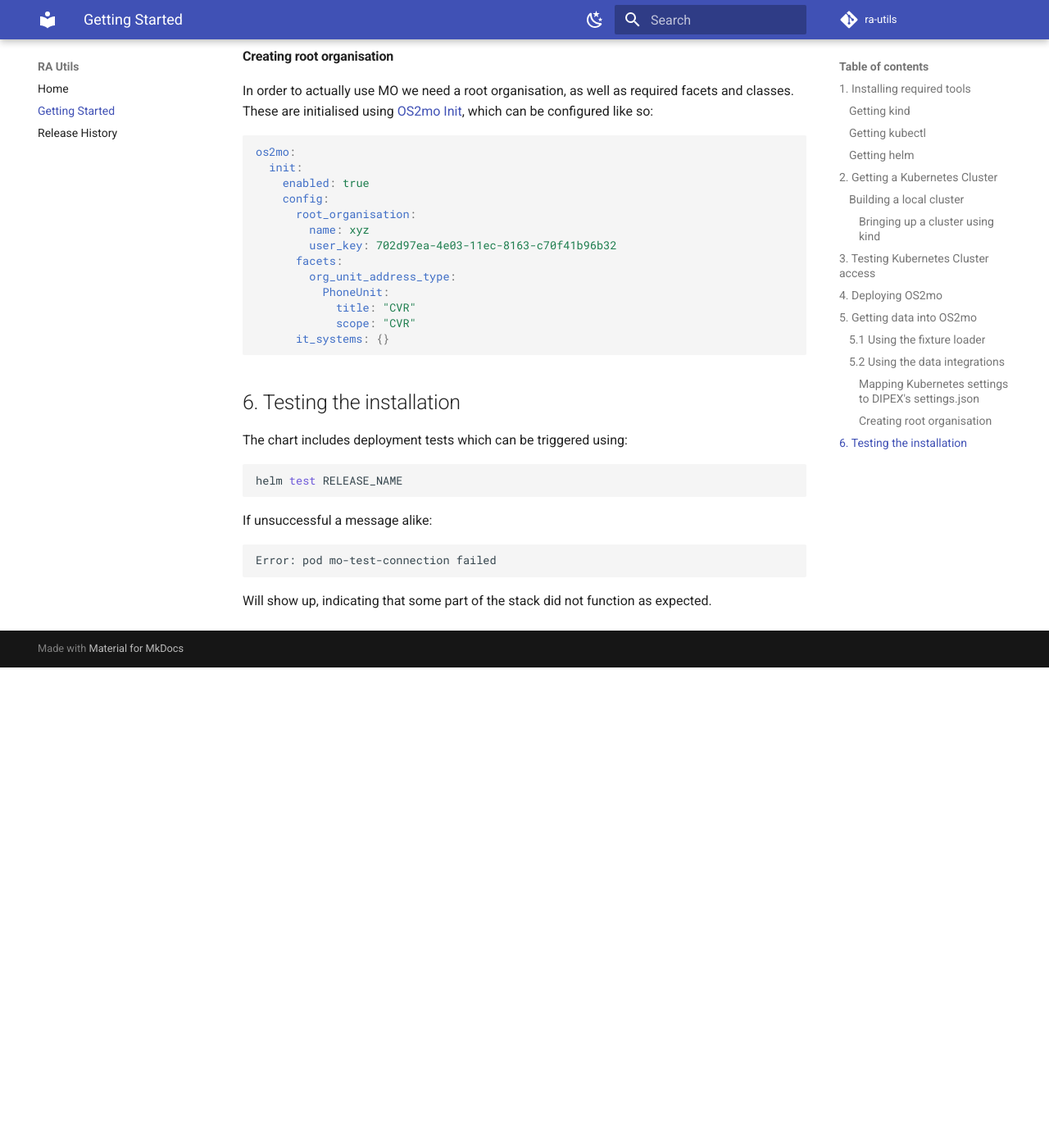
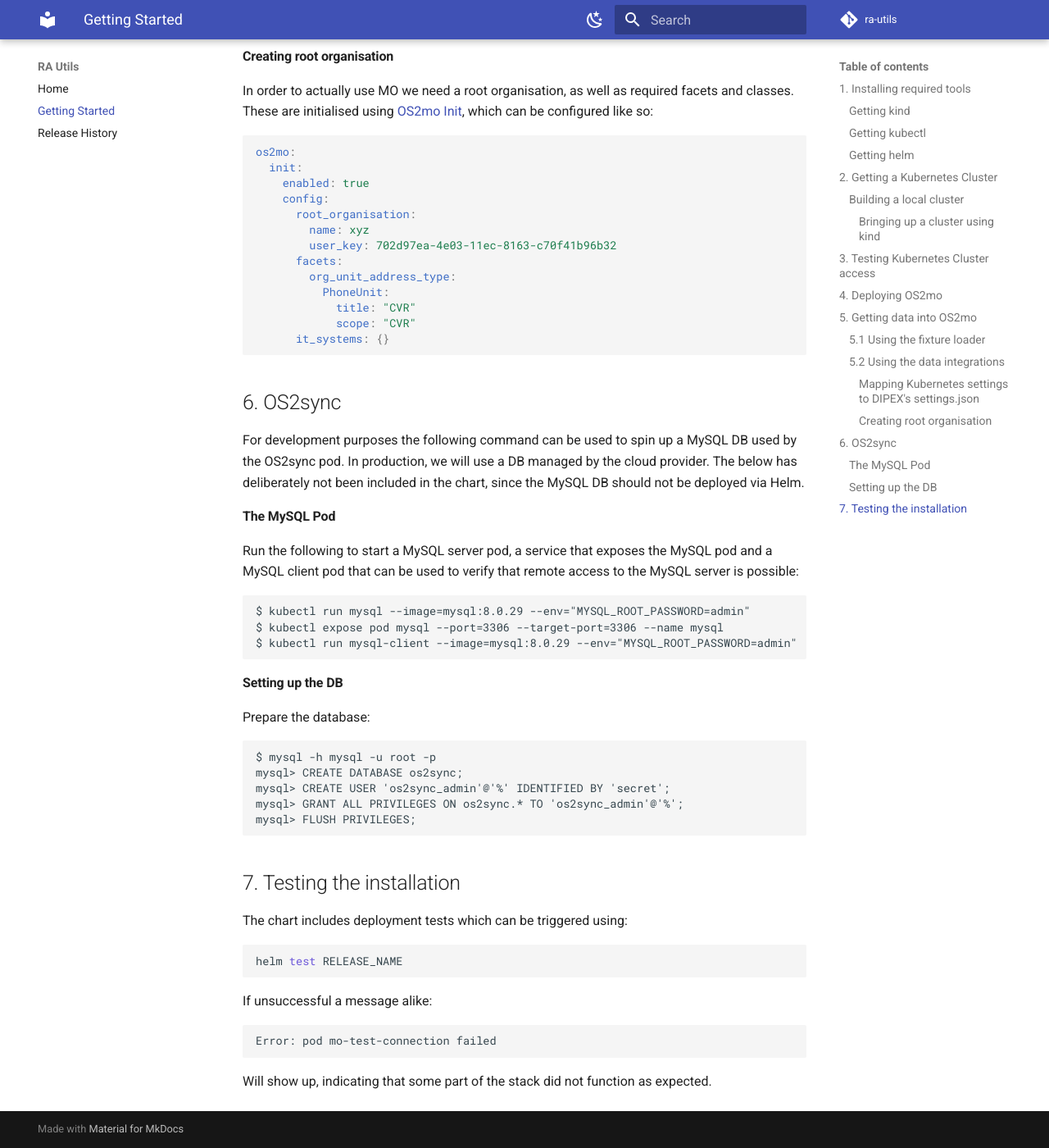
Before and after one commit to magenta-aps/os2mo-helm-chart, an MkDocs documentation site: the page built from docs/GettingStarted.md, in a window 1280 px wide and 1400 px high, scrolled down 4386 px. Shown: the whole window at 82% size. Built offline with MkDocs 1.6.1 and Material for MkDocs 9.7.7, drawn with Linux system fonts in a browser that asks for light colours; before the commit the page ends 5200 px from its top, so only the background shows below that.

Commit message:
[#49387] OS2sync deployment and service

````diff
--- /dev/null
+++ b/RELEASE.md
@@ -0,0 +1,3 @@
+Release type: minor
+
+[#49387] OS2sync in the chart
--- a/docs/GettingStarted.md
+++ b/docs/GettingStarted.md
@@ -199,7 +199,37 @@ os2mo:
       it_systems: {}
 ```
 
-## 6. Testing the installation
+## 6. OS2sync
+
+For development purposes the following command can be used to spin up
+a MySQL DB used by the OS2sync pod. In production, we will use a DB
+managed by the cloud provider. The below has deliberately not been
+included in the chart, since the MySQL DB should not be deployed via
+Helm.
+
+#### The MySQL Pod
+
+Run the following to start a MySQL server pod, a service that exposes the
+MySQL pod and a MySQL client pod that can be used to verify that remote
+access to the MySQL server is possible:
+```
+$ kubectl run mysql --image=mysql:8.0.29 --env="MYSQL_ROOT_PASSWORD=admin"
+$ kubectl expose pod mysql --port=3306 --target-port=3306 --name mysql
+$ kubectl run mysql-client --image=mysql:8.0.29 --env="MYSQL_ROOT_PASSWORD=admin"
+```
+
+#### Setting up the DB
+
+Prepare the database:
+```
+$ mysql -h mysql -u root -p
+mysql> CREATE DATABASE os2sync;
+mysql> CREATE USER 'os2sync_admin'@'%' IDENTIFIED BY 'secret';
+mysql> GRANT ALL PRIVILEGES ON os2sync.* TO 'os2sync_admin'@'%';
+mysql> FLUSH PRIVILEGES;
+```
+
+## 7. Testing the installation
 The chart includes deployment tests which can be triggered using:
 ```shell
 helm test RELEASE_NAME
````
Also changed, not shown: docs/index.md (+2 -1 lines), kind-override-values.yaml (+6 -1 lines), 3 other files.
